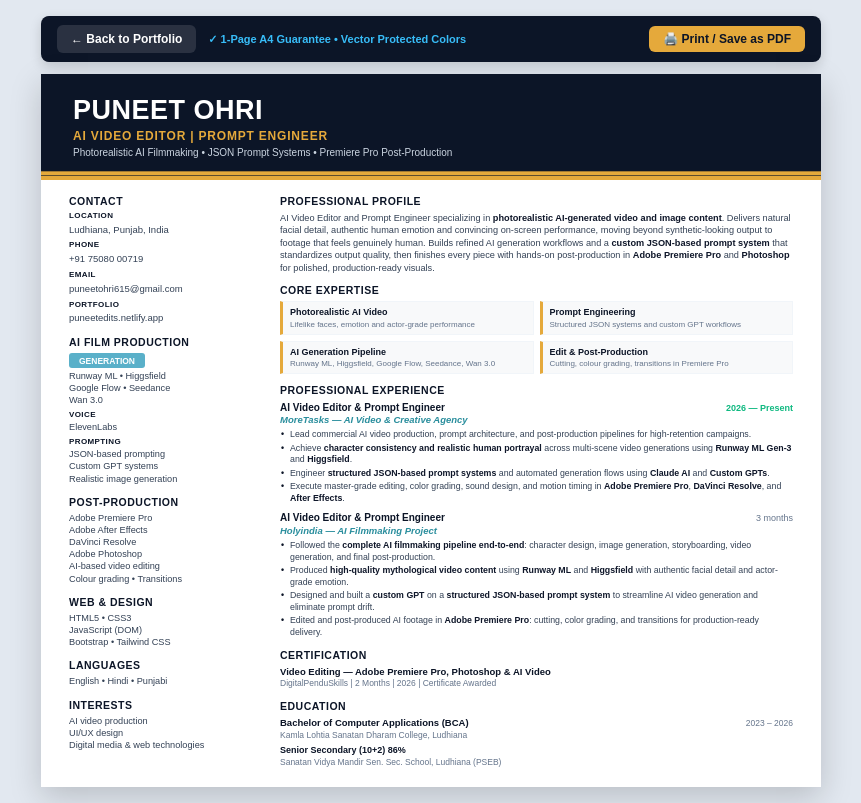
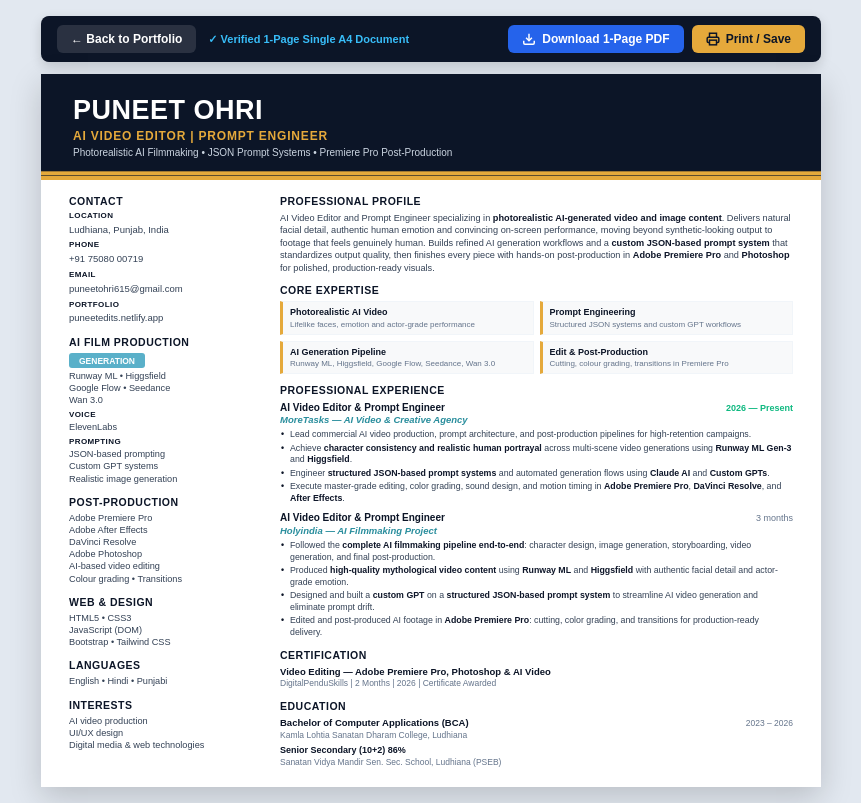
Before and after one commit to Gauravsidhu/portfolio, a plain HTML site: page cv.html in a window 1280 px wide. Shown: the whole page, without its empty margins (209-1070 px from the left). Drawn offline with Linux system fonts and the light colour scheme.

Commit message:
feat: deliver guaranteed 1-page PDF containing all CV details with direct download button

```diff
--- a/cv.html
+++ b/cv.html
@@ -430,11 +430,18 @@
       <a href="index.html" class="btn-back">
         <span>← Back to Portfolio</span>
       </a>
-      <span class="print-tip">✓ 1-Page A4 Guarantee • Vector Protected Colors</span>
+      <span class="print-tip">✓ Verified 1-Page Single A4 Document</span>
     </div>
-    <button onclick="window.print()" class="btn-print">
-      <span>🖨️ Print / Save as PDF</span>
-    </button>
+    <div style="display: flex; gap: 8px;">
+      <a href="Puneet_Ohri_CV.pdf" download="Puneet_Ohri_CV.pdf" class="btn-print" style="background: #2563eb; color: #ffffff;">
+        <svg width="14" height="14" viewBox="0 0 24 24" fill="none" stroke="currentColor" stroke-width="2.5"><path d="M21 15v4a2 2 0 0 1-2 2H5a2 2 0 0 1-2-2v-4"/><polyline points="7 10 12 15 17 10"/><line x1="12" y1="15" x2="12" y2="3"/></svg>
+        <span>Download 1-Page PDF</span>
+      </a>
+      <button onclick="window.print()" class="btn-print">
+        <svg width="14" height="14" viewBox="0 0 24 24" fill="none" stroke="currentColor" stroke-width="2.5"><polyline points="6 9 6 2 18 2 18 9"/><path d="M6 18H4a2 2 0 0 1-2-2v-5a2 2 0 0 1 2-2h16a2 2 0 0 1 2 2v5a2 2 0 0 1-2 2h-2"/><rect x="6" y="14" width="12" height="8"/></svg>
+        <span>Print / Save</span>
+      </button>
+    </div>
   </div>
 
   <!-- A4 CV Sheet (Exact Original CV Design) -->
```
Also changed, not shown: 1 other file.
